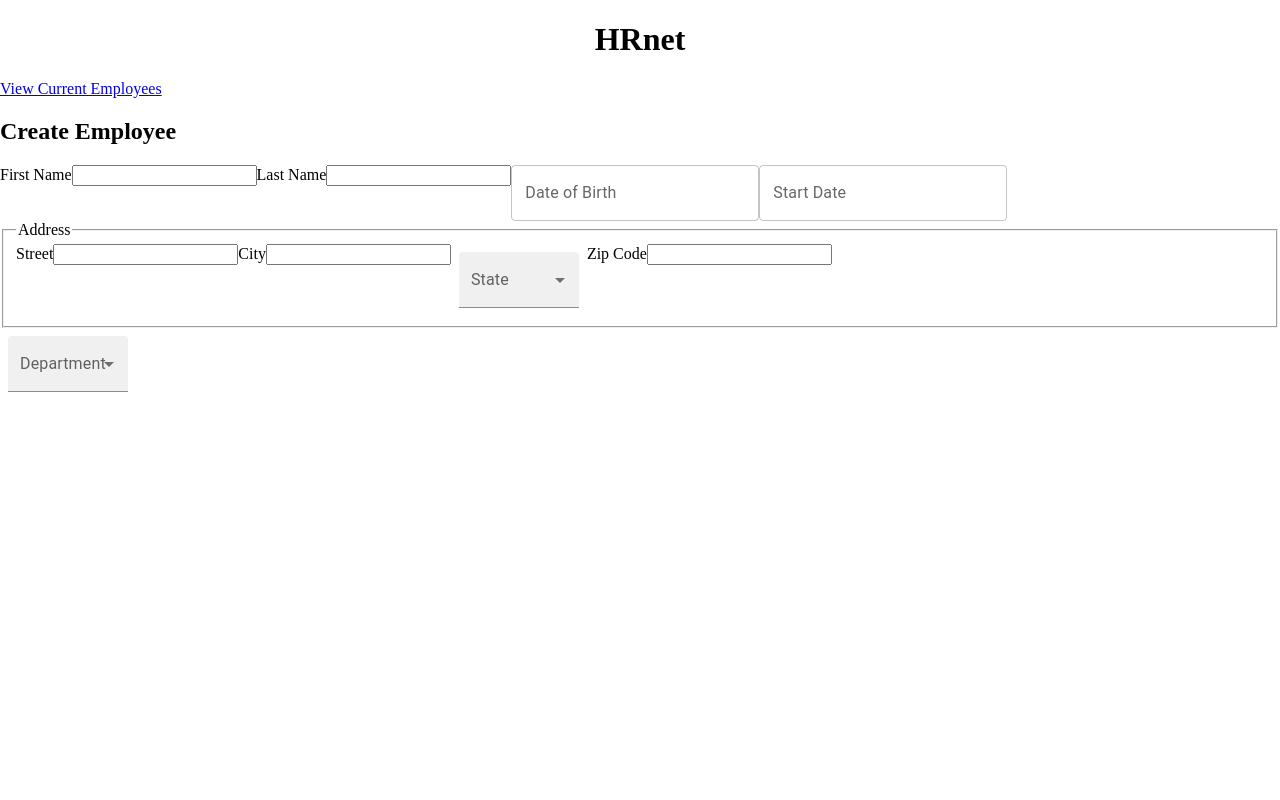
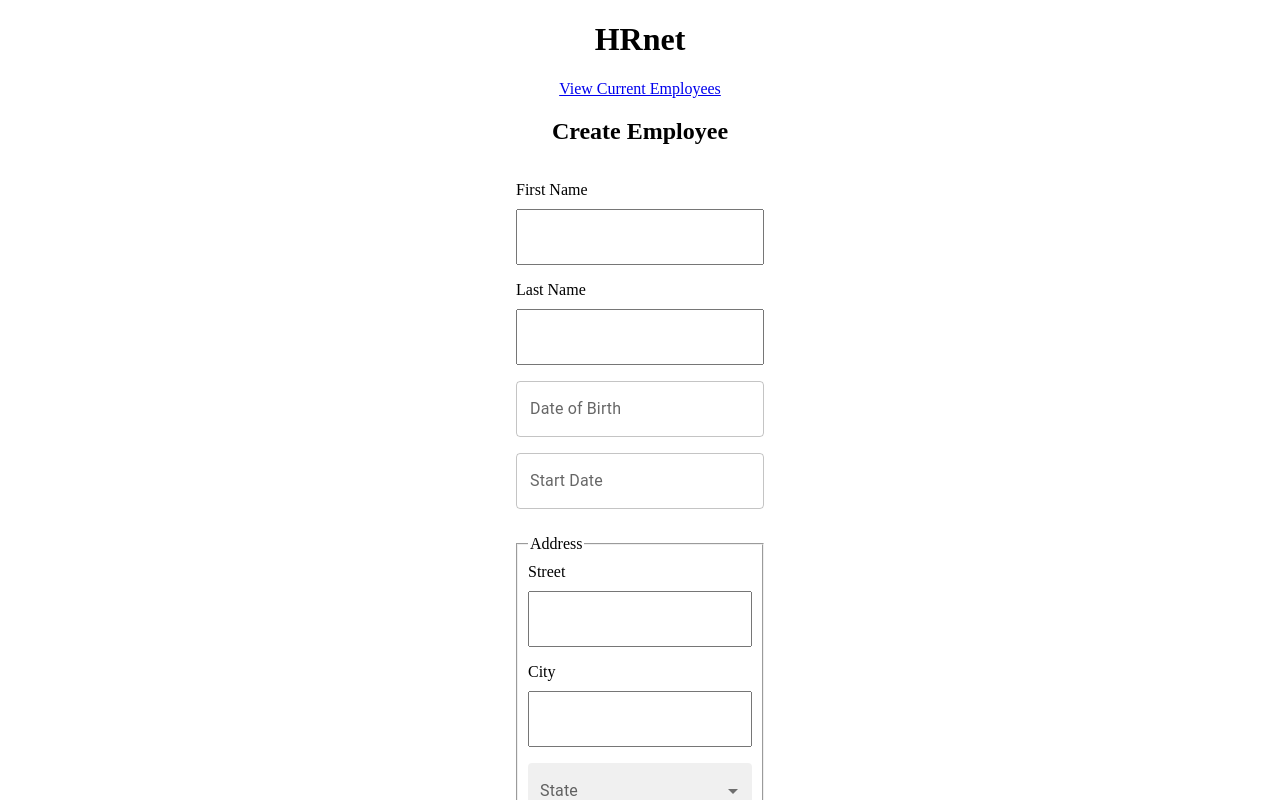
Before and after one commit to SamDASO/HRNet, a React (Vite) app: page / in a window 1280 px wide. Shown: the top 800 px of the page. Built offline with nearby package versions, Linux system fonts and the light colour scheme.

Commit message:
basic design for the home page done

```diff
--- a/src/components/CreateForm/createForm.jsx
+++ b/src/components/CreateForm/createForm.jsx
@@ -37,35 +37,46 @@ function CreateForm() {
     }
 
   return (
-      <form action="#" id="create-employee" onSubmit={handleSubmit}>
-        <label htmlFor="first-name">First Name</label>
-        <input type="text" id="first-name" value={newFirstName} onChange={(e) => setNewFirstName(e.target.value)}/>
+      <form action="#" id="create-employee" className={styles.formContainer} onSubmit={handleSubmit}>
 
-        <label htmlFor="last-name">Last Name</label>
-        <input type="text" id="last-name" value={newLastName} onChange={(e) => setNewLastName(e.target.value)}/>
+        <div className={`${styles.firstName} ${styles.subDiv}`}>
+            <label htmlFor="first-name">First Name</label>
+            <input type="text" className={styles.input} id="first-name" value={newFirstName} onChange={(e) => setNewFirstName(e.target.value)}/>
+        </div>
+
+        <div className={`${styles.lastName} ${styles.subDiv}`}>
+            <label htmlFor="last-name">Last Name</label>
+            <input type="text" className={styles.input} id="last-name" value={newLastName} onChange={(e) => setNewLastName(e.target.value)}/>
+        </div>
 
         <LocalizationProvider dateAdapter={AdapterDayjs} >
-        <DatePicker label="Date of Birth" value={newBirthday} onChange={(date) => setNewBirthday(date)}/>
+        <DatePicker sx={{ width:"100%" }} label="Date of Birth" value={newBirthday} onChange={(date) => setNewBirthday(date)}/>
         </LocalizationProvider>
 
         <LocalizationProvider dateAdapter={AdapterDayjs} >
-        <DatePicker label="Start Date" value={newStartDay} onChange={(date) => setNewStartDay(date)}/>
+        <DatePicker sx={{ width:"100%" }} label="Start Date" value={newStartDay} onChange={(date) => setNewStartDay(date)}/>
         </LocalizationProvider>
 
 
         <fieldset className={styles.address}>
             <legend>Address</legend>
 
-            <label htmlFor="street">Street</label>
-            <input id="street" type="text" />
+            <div className={`${styles.street} ${styles.subDiv}`}>
+                <label htmlFor="street">Street</label>
+                <input className={styles.input} id="street" type="text" />
+            </div>
 
-            <label htmlFor="city">City</label>
-            <input id="city" type="text" />
+            <div className={`${styles.city} ${styles.subDiv}`}>
+                <label htmlFor="city">City</label>
+                <input className={styles.input} id="city" type="text" />
+            </div>
 
             <DropDownMenu data={statesData} dataName="State" />
 
-            <label htmlFor="zip-code">Zip Code</label>
-            <input id="zip-code" type="number" />
+            <div className={`${styles.zipCode} ${styles.subDiv}`}>
+                <label htmlFor="zip-code">Zip Code</label>
+                <input className={styles.input} id="zip-code" type="number" />
+            </div>
         </fieldset>
 
         <DropDownMenu data={departmentsData} dataName="Department"/>
--- a/src/components/CreateForm/createForm.module.scss
+++ b/src/components/CreateForm/createForm.module.scss
@@ -0,0 +1,30 @@
+.formContainer {
+    display: flex;
+    flex-direction: column;
+    justify-content: center;
+    align-items: flex-start;
+    padding:16px 0;
+    gap:16px;
+}
+
+.subDiv {
+    display: flex;
+    flex-direction: column;
+    gap:10px;
+    width:100%;
+}
+
+.input {
+    height: 50px;
+}
+
+.address {
+    display: flex;
+    flex-direction: column;
+    width: 100%;
+    gap:16px;
+    width: 100%;
+    margin: 10px 0;
+    padding: 10px;
+    box-sizing: border-box;
+}
--- a/src/components/DropDownMenu/dropDownMenu.jsx
+++ b/src/components/DropDownMenu/dropDownMenu.jsx
@@ -14,7 +14,7 @@ function DropDownMenu({data, dataName}) {
   };
 
   return (
-    <FormControl variant="filled" sx={{ m: 1, minWidth: 120 }}>
+    <FormControl variant="filled" sx={{ width:"100%" }}>
       <InputLabel id="select-label" >{dataName}</InputLabel>
       <Select
         labelId="select-label"
--- a/src/pages/Home/home.module.scss
+++ b/src/pages/Home/home.module.scss
@@ -0,0 +1,7 @@
+.container {
+    display: flex;
+    flex-direction: column;
+    justify-content: center;
+    align-items: center;
+    margin: auto;
+}
```
